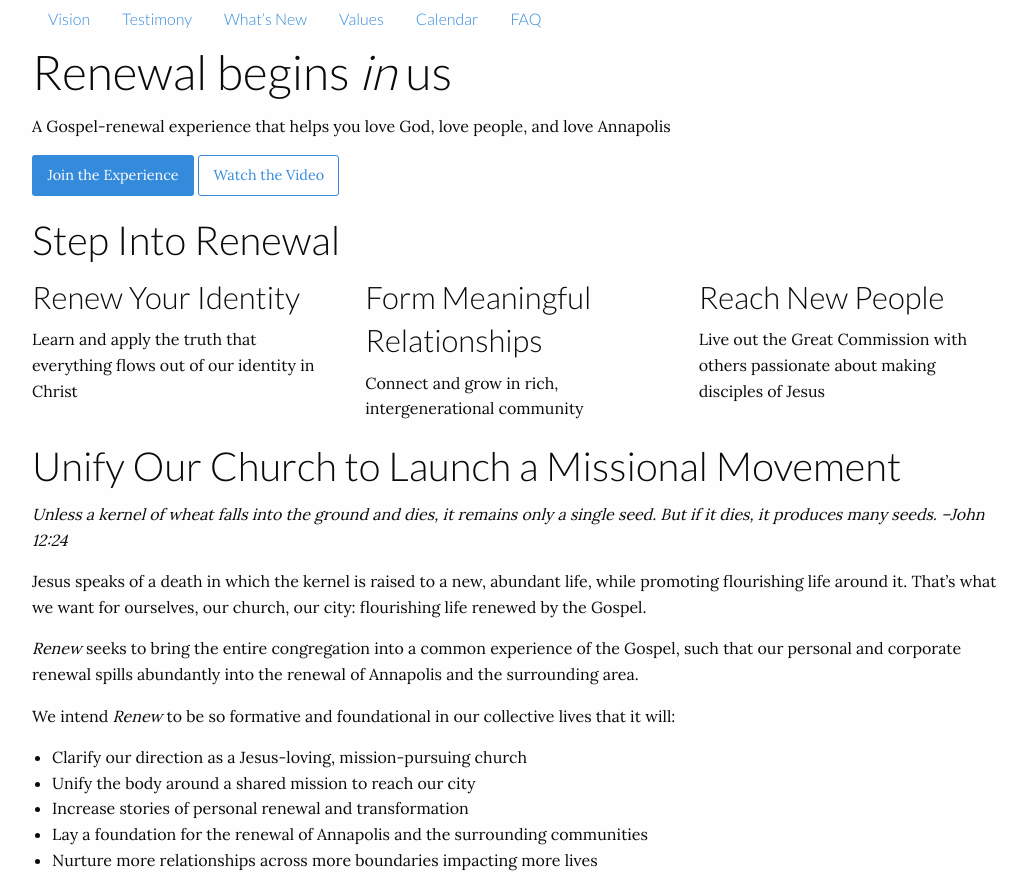
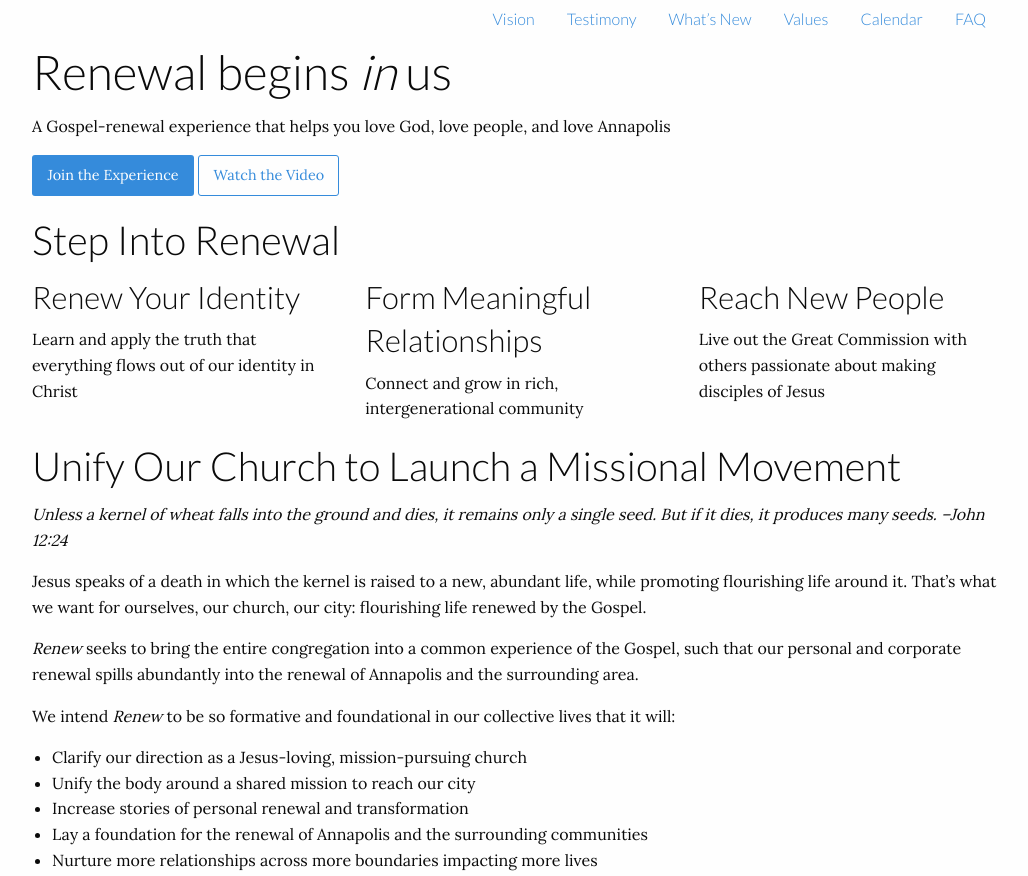
Before and after one commit to bradylee157/renew1718, a plain HTML site: page index.html in a window 1280 px wide. Shown: the top 876 px of the page, without its empty margins (123-1151 px from the left). Drawn offline with Linux system fonts and the light colour scheme.

Commit message:
.align-right for nav

```diff
--- a/index.html
+++ b/index.html
@@ -55,7 +55,7 @@
     <div class="row hide-for-small-only">
       <div class="columns">
         <nav>
-          <ul class="vertical medium-horizontal menu expanded">
+          <ul class="vertical medium-horizontal menu align-right">
             <li><a href="#vision">Vision</a></li>
             <li><a href="#testimony">Testimony</a></li>
             <li><a href="#new">What&rsquo;s New</a></li>
```
